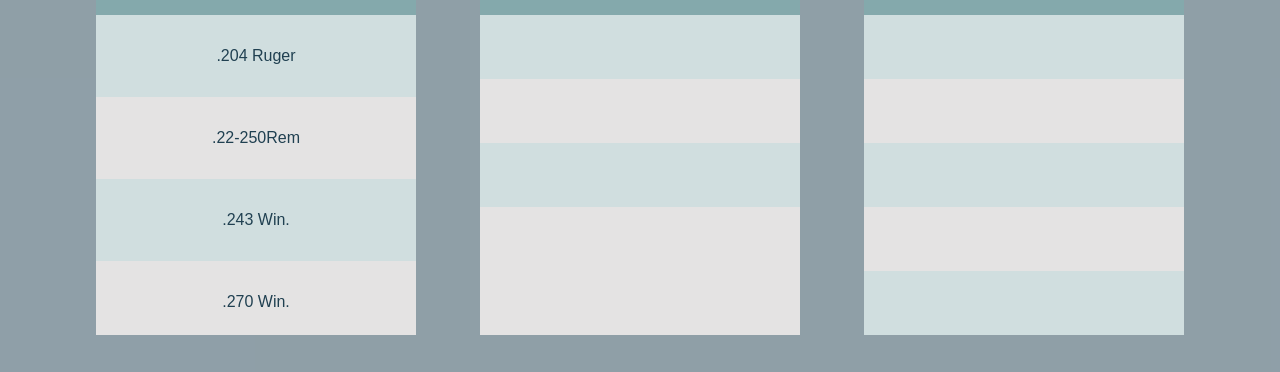
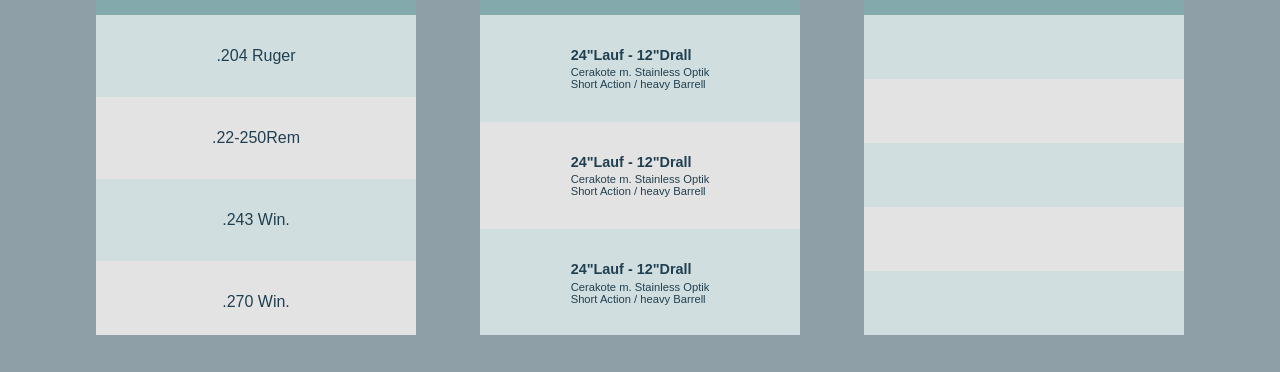
Before and after one commit to DavidMotz/HOWA, a website: page index.html in a window 1280 px wide. Shown: the part 177-549 px from the top of the page. Drawn offline with Linux system fonts and the light colour scheme.

Commit message:
adds hoverclass to link

```diff
--- a/index.html
+++ b/index.html
@@ -40,16 +40,16 @@
                 </div>
                 <ul class="choose-box-list">
                     <li class="choose-box-list-item"><a href="" class="choose-box-list-item-link"><div class="choose-box-list-item-link-divider">
-                        <h4 class="system"></h4>
-                        <p class="desc"></p>
+                        <h4 class="choose-box-list-item-link-divider-system">24"Lauf - 12"Drall</h4>
+                        <p class="choose-box-list-item-link-divider-desc">Cerakote m. Stainless Optik<br>Short Action / heavy Barrell</p>
                     </div></a></li>
                     <li class="choose-box-list-item"><a href="" class="choose-box-list-item-link"><div class="choose-box-list-item-link-divider">
-                        <h4 class="system"></h4>
-                        <p class="desc"></p>
+                        <h4 class="choose-box-list-item-link-divider-system">24"Lauf - 12"Drall</h4>
+                        <p class="choose-box-list-item-link-divider-desc">Cerakote m. Stainless Optik<br>Short Action / heavy Barrell</p>
                     </div></a></li>
                     <li class="choose-box-list-item"><a href="" class="choose-box-list-item-link"><div class="choose-box-list-item-link-divider">
-                        <h4 class="system"></h4>
-                        <p class="desc"></p>
+                        <h4 class="choose-box-list-item-link-divider-system">24"Lauf - 12"Drall</h4>
+                        <p class="choose-box-list-item-link-divider-desc">Cerakote m. Stainless Optik<br>Short Action / heavy Barrell</p>
                     </div></a></li>
                 </ul>
             </div>
--- a/sass/main.scss
+++ b/sass/main.scss
@@ -114,6 +114,25 @@
             &-link{
                 color: $color-primary-dark;
                 text-decoration: none;
+
+                &-divider{
+                    padding: -2rem -3rem;
+                    color: inherit;
+                    &-system{
+                        font-size: .9rem;
+                        color: inherit;
+                    }
+                    &-desc{
+                        margin-top: .2rem;
+                        font-size: .7rem;
+                        color: inherit;
+                    }
+                }
+            }
+
+            &-link:hover{
+                color: $color-highlight-2;
+                transition: all .5s;
             }
         }
 
```
Also changed, not shown: style.css.
